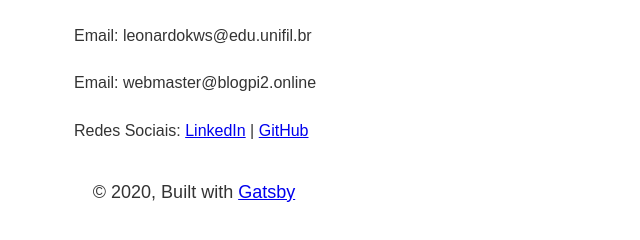
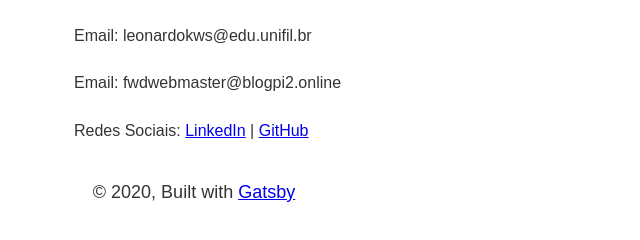
Before and after one commit to kawasakileo/StaticGenBlog, a Gatsby site: page /contato in a window 1280 px wide. Shown: the part 169-409 px from the top of the page, 446-1086 px from the left. Built offline with nearby package versions, Linux system fonts and the light colour scheme; Gatsby itself is replaced by a stand-in of ours.

Commit message:
Correção no e-mail

```diff
--- a/src/pages/contato.js
+++ b/src/pages/contato.js
@@ -8,7 +8,7 @@ const Contato = () => (
       <h1 class="centerH1">Contato</h1>
       <div class="postagem" style={{ marginLeft: `200px`}}>
       <h4><p>Email: leonardokws@edu.unifil.br</p></h4>
-      <h4><p>Email: webmaster@blogpi2.online</p></h4>
+      <h4><p>Email: fwdwebmaster@blogpi2.online</p></h4>
       <h4 style={{ marginBottom: `35px` }}><p>Redes Sociais: <a
           target="_blank" rel="noopener noreferrer" href="https://www.linkedin.com/in/leonardo-kawasaki/"> LinkedIn</a> | <a
           target="_blank" rel="noopener noreferrer" href="https://github.com/kawasakileo">GitHub</a></p></h4>
```
